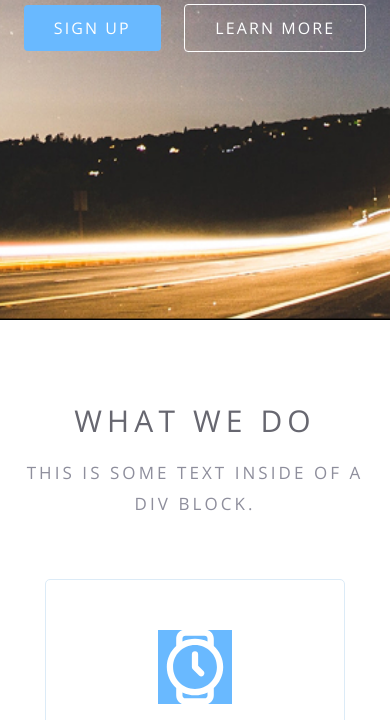
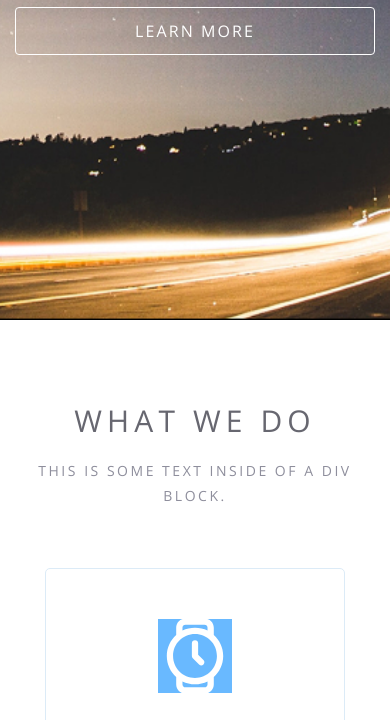
Before and after one commit to xycu2/velocity-landing, a plain HTML site: page index.html in a window 390 px wide. Shown: the part 524-1244 px from the top of the page. Drawn offline with nearby package versions, Linux system fonts and the light colour scheme.

Commit message:
style: add website customization using mixins

```diff
--- a/scss/_base.scss
+++ b/scss/_base.scss
@@ -94,3 +94,26 @@ p {
     line-height: 1.5;
     text-align: center;
 }
+
+$breakpoint-laptop: 1024px;
+$breakpoint-tablet: 768px;
+$breakpoint-mobile: 480px;
+
+@mixin laptop {
+    @media (max-width: #{$breakpoint-laptop}){
+        @content;
+    }
+}
+
+@mixin tablet {
+    @media (max-width: #{$breakpoint-tablet}) {
+        @content;
+    }
+}
+
+
+@mixin mobile {
+    @media (max-width: #{$breakpoint-mobile}){
+        @content;
+    }
+}
--- a/scss/style.scss
+++ b/scss/style.scss
@@ -21,6 +21,14 @@
         display: flex;
         align-items: center;
         justify-content: space-between;
+
+        @include tablet {
+            padding: 10px 50px;
+        }
+
+        @include mobile {
+            padding: 20px 50px;
+        }
     }
 
     &__nav a {
@@ -70,6 +78,11 @@
         letter-spacing: 0.07em;
         text-transform: uppercase;
         padding-bottom: 100px;
+
+        @include mobile {
+            font-size: 40px;
+            text-align: center;
+        }
     }
 
     &__links {
@@ -78,6 +91,17 @@
 
         * + * {
             margin-left: 20px;
+        }
+
+        @include mobile {
+            display: flex;
+            flex-direction: column;
+            gap: 10px;
+
+            * + * {
+                margin-left: 0;
+            }
+
         }
 
         .link-primary {
@@ -116,6 +140,10 @@
         @extend %section-text;
 
         color: $color-desc;
+
+        @include mobile {
+            font-size: 14px;
+        }
     }
 
     &__list {
@@ -177,6 +205,10 @@
     &__text {
         @extend %section-text;
         color: #e8e8e8;
+
+        @include mobile {
+            font-size: 15px;
+        }
     }
 
     &__list {
@@ -184,6 +216,14 @@
         align-items: center;
         justify-content: center;
         gap: 35px;
+
+        @include tablet {
+            flex-wrap: wrap;
+    }
+
+        @include mobile {
+            flex-wrap: wrap;
+        }
     }
 
     &__card {
@@ -201,6 +241,17 @@
         max-width: 460px;
         min-height: 550px;
 
+        @include laptop {
+            padding: 0 10px;
+        }
+
+        @include tablet {
+            max-width: 400px;
+        }
+
+       @include mobile {
+        max-width: 350px;
+       }
 
         &-img {
             width: 430px;
@@ -222,6 +273,14 @@
             @extend %section-desc;
 
             max-width: 400px;
+
+            @include tablet {
+                font-size: 13px;
+            }
+
+            @include mobile {
+                font-size: 13px;
+            }
         }
     }
 }
@@ -239,6 +298,10 @@
     &__text {
         @extend %section-text;
         color: $color-desc;
+
+        @include mobile {
+            font-size: 14px;
+        }
     }
 
     &__btn {
@@ -247,6 +310,14 @@
     justify-content: center;
 
     margin: 60px 0 40px;
+    flex-wrap: wrap;
+
+
+    @include mobile {
+        flex-direction: column;
+        align-items: center;
+        gap: 25px;
+    }
 
         &-item {
         // text
@@ -262,6 +333,18 @@
         border-radius: 4px;
         width: 196px;
         height: 21px;
+
+        @include tablet {
+            width: 230px;
+            height: 30px;
+        }
+
+        @include mobile {
+            width: 250px;
+            height: 40px;
+        }
+
+
             &--blue {
                  background: #2e80b6;
             }
@@ -297,6 +380,15 @@
             text-align: center;
             color: $color-p;
             margin-top: 0;
+
+            @include tablet {
+                padding: 0 25px;
+            }
+
+            @include mobile {
+                padding: 0 10px;
+                font-size: 13px;
+            }
         }
     }
 
@@ -311,11 +403,22 @@
         display: flex;
         justify-content: space-between;
         gap: 30px;
+        flex-wrap: wrap;
+
+
     }
     &__col {
-        flex: 1;
+        flex: 1 1 200px;
         max-width: 300px;
 
+        @include tablet {
+            max-width: 45%;
+        }
+
+        @include mobile {
+            max-width: 100%;
+            flex-basis: 100%;
+        }
     }
 
 
```
Also changed, not shown: css/style.css, 1 other file.
